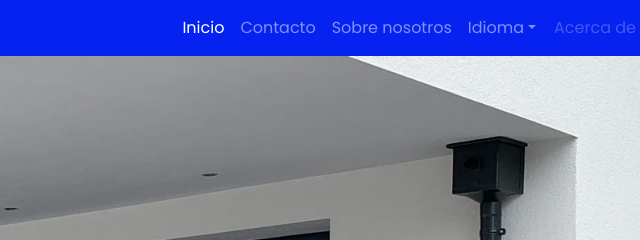
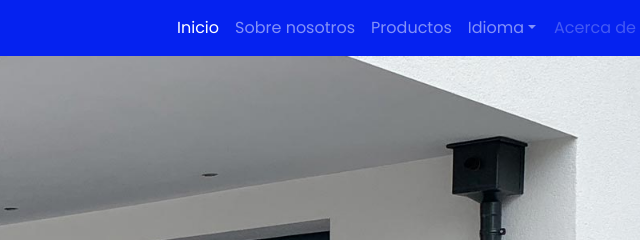
Before and after one commit to Avantgarde-PY/puertas-de-garaje-website, a plain HTML site: page index.html in a window 1280 px wide. Shown: the top 240 px of the page, 620-1260 px from the left. Drawn offline with nearby package versions, Linux system fonts and the light colour scheme.

Commit message:
added "store"  button

```diff
--- a/index.html
+++ b/index.html
@@ -30,10 +30,10 @@
                 <a class="nav-link" href="#" data-i18n="navbar.home">Home <span class="sr-only">(current)</span></a>
             </li>
             <li class="nav-item">
-                <a class="nav-link" href="#about" data-i18n="navbar.contact">Kontakt</a>
+                <a class="nav-link" href="#contact" data-i18n="navbar.about">Über Uns</a>
             </li>
             <li class="nav-item">
-                <a class="nav-link" href="#contact" data-i18n="navbar.about">Über Uns</a>
+                <a class="nav-link" href="#store" data-i18n="navbar.store">Produkte</a>
             </li>
             <!-- Language selector -->
             <li class="nav-item dropdown">
@@ -120,7 +120,7 @@
 </div>
 
 <!-- Container for dynamically generated cards -->
-<div id="dynamic-cards-container" class="container-fluid mb-4"></div>
+<div id="store" class="container-fluid mb-4"></div>
 
 <!--footer-->
 <div class="py-3 bg-light text-center">
--- a/js/translate.js
+++ b/js/translate.js
@@ -28,7 +28,7 @@ var translations = {
         // Add more English translations here
         "navbar.brand": "Avantgarde",
         "navbar.home": "Home",
-        "navbar.contact": "Contact",
+        "navbar.store": "Products",
         "navbar.about": "About Us",
         "navbar.disabled": "About",
         "navbar.language": "Language",
@@ -54,7 +54,7 @@ var translations = {
         // Add more German translations here
         "navbar.brand": "Avantgarde",
         "navbar.home": "Startseite",
-        "navbar.contact": "Kontakt",
+        "navbar.store": "Produkte",
         "navbar.about": "Über uns",
         "navbar.disabled": "Über",
         "navbar.language": "Sprache",
@@ -79,7 +79,7 @@ var translations = {
         // Add more Spanish translations here
         "navbar.brand": "Avantgarde",
         "navbar.home": "Inicio",
-        "navbar.contact": "Contacto",
+        "navbar.store": "Productos",
         "navbar.about": "Sobre nosotros",
         "navbar.disabled": "Acerca de",
         "navbar.language": "Idioma",
```
